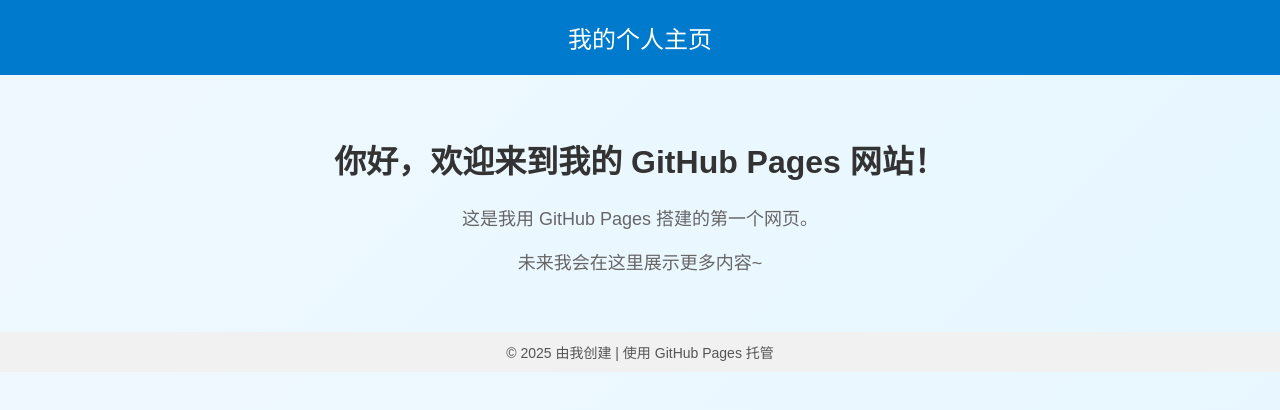
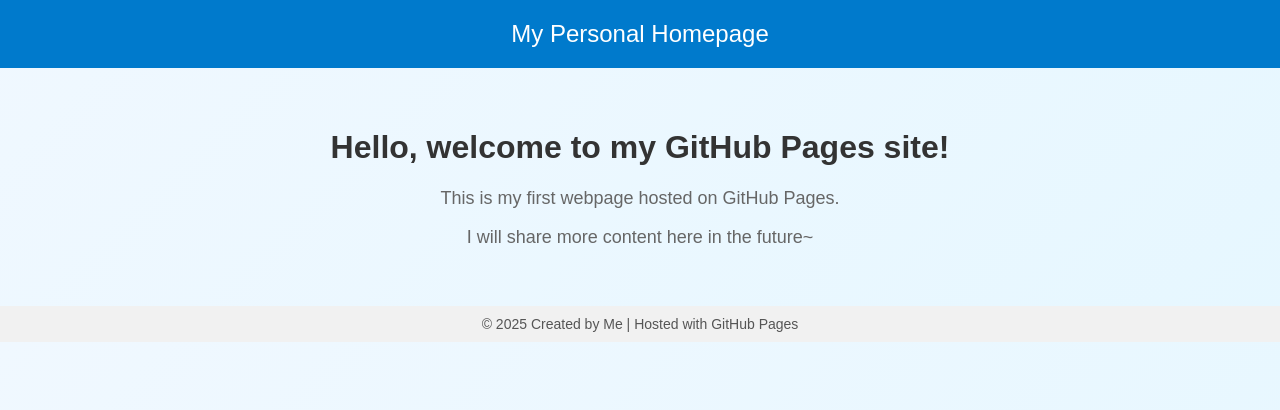
Before and after one commit to Drolkar007/Drolkar.github.io, a plain HTML site: page index.html in a window 1280 px wide. Drawn offline with Linux system fonts and the light colour scheme.

Commit message:
更新 index.html

```diff
--- a/index.html
+++ b/index.html
@@ -1,9 +1,9 @@
 <!DOCTYPE html>
-<html lang="zh-CN">
+<html lang="en">
 <head>
     <meta charset="UTF-8">
     <meta name="viewport" content="width=device-width, initial-scale=1.0">
-    <title>欢迎来到我的GitHub Pages</title>
+    <title>Welcome to My GitHub Pages</title>
     <style>
         body {
             font-family: Arial, Helvetica, sans-serif;
@@ -38,15 +38,15 @@
 </head>
 <body>
     <header>
-        我的个人主页
+        My Personal Homepage
     </header>
     <main>
-        <h1>你好，欢迎来到我的 GitHub Pages 网站！</h1>
-        <p>这是我用 GitHub Pages 搭建的第一个网页。</p>
-        <p>未来我会在这里展示更多内容~</p>
+        <h1>Hello, welcome to my GitHub Pages site!</h1>
+        <p>This is my first webpage hosted on GitHub Pages.</p>
+        <p>I will share more content here in the future~</p>
     </main>
     <footer>
-        &copy; 2025 由我创建 | 使用 GitHub Pages 托管
+        &copy; 2025 Created by Me | Hosted with GitHub Pages
     </footer>
 </body>
 </html>
```
